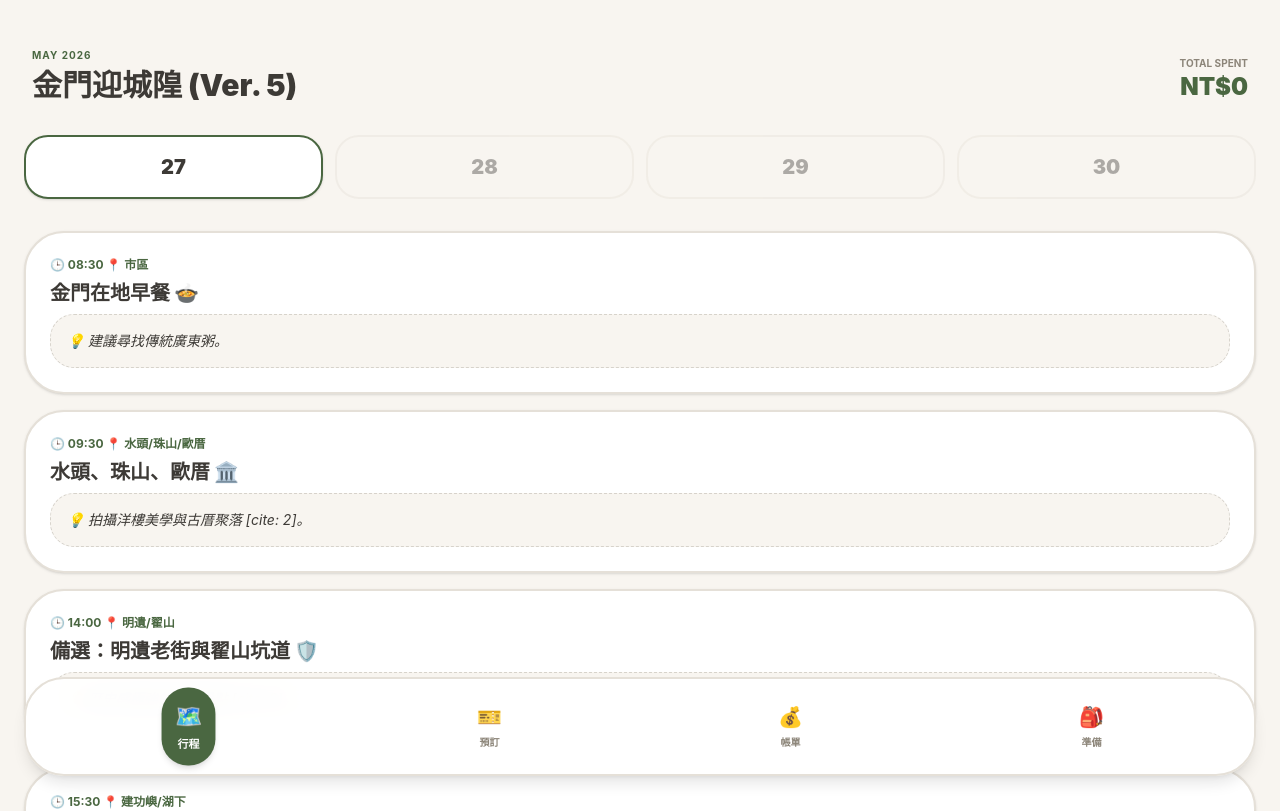
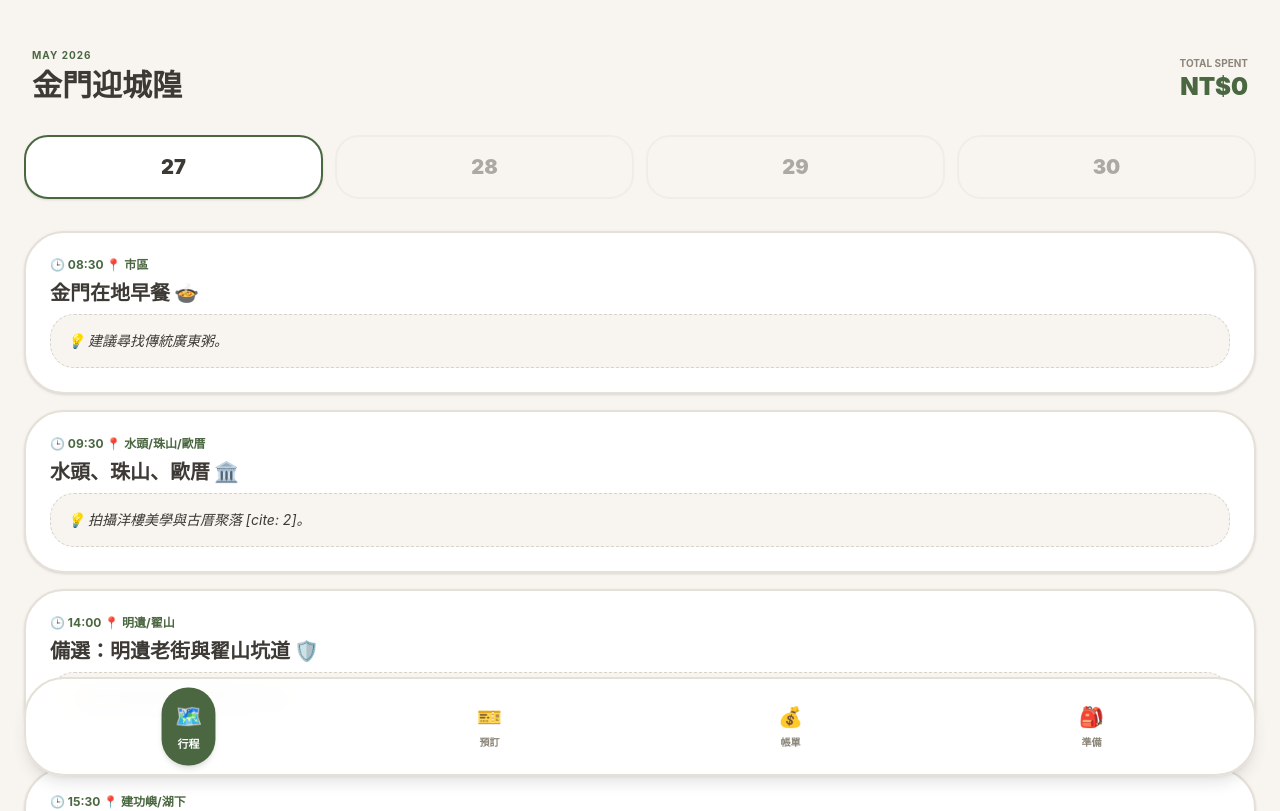
Before and after one commit to kmtsvlee/guilin-trip, a React (Vite) app: page / in a window 1280 px wide. Shown: the top 811 px of the page. Built offline with nearby package versions, Linux system fonts and the light colour scheme.

Commit message:
verify v5 itinerary

```diff
--- a/src/App.tsx
+++ b/src/App.tsx
@@ -116,7 +116,7 @@ export default function App() {
       <header className="p-8 pt-12 flex justify-between items-end">
         <div>
           <p className="text-[#4A6741] font-bold text-[10px] tracking-widest mb-1 uppercase">May 2026</p>
-          <h1 className="text-3xl font-black">金門迎城隍 (Ver. 5)</h1>
+          <h1 className="text-3xl font-black">金門迎城隍</h1>
         </div>
         <div className="text-right">
           <span className="text-[10px] font-bold text-[#8C8579] block uppercase">Total Spent</span>
```
